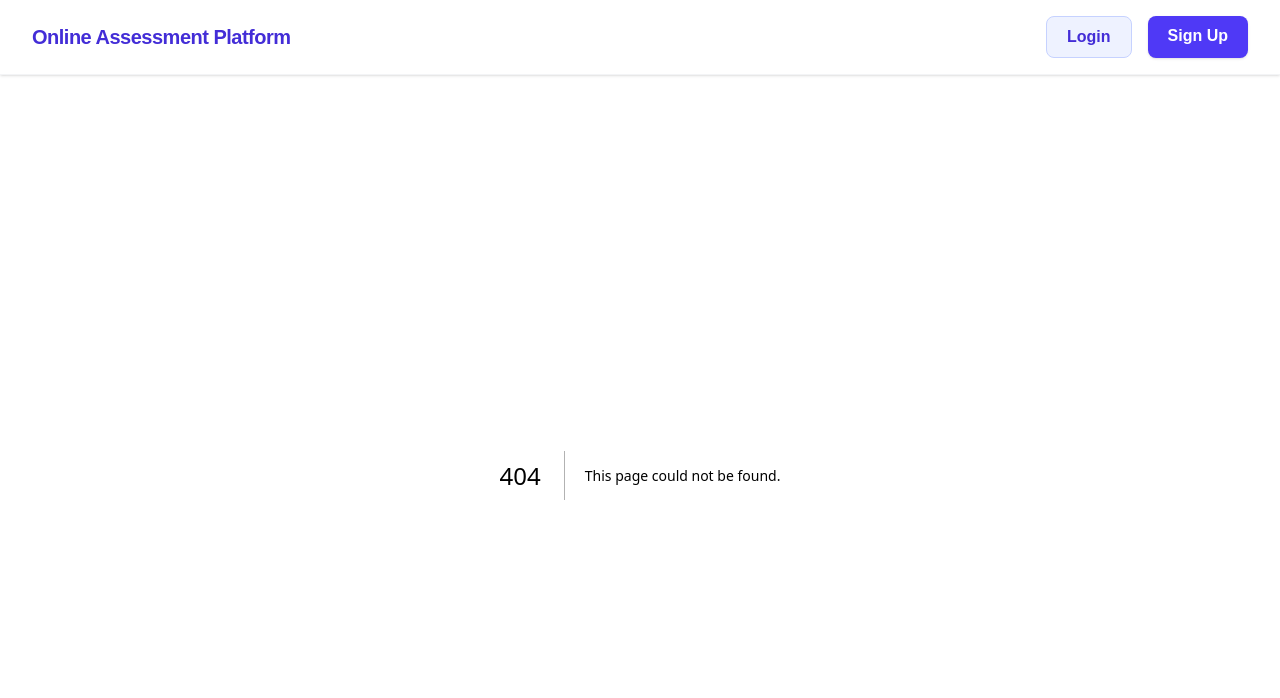
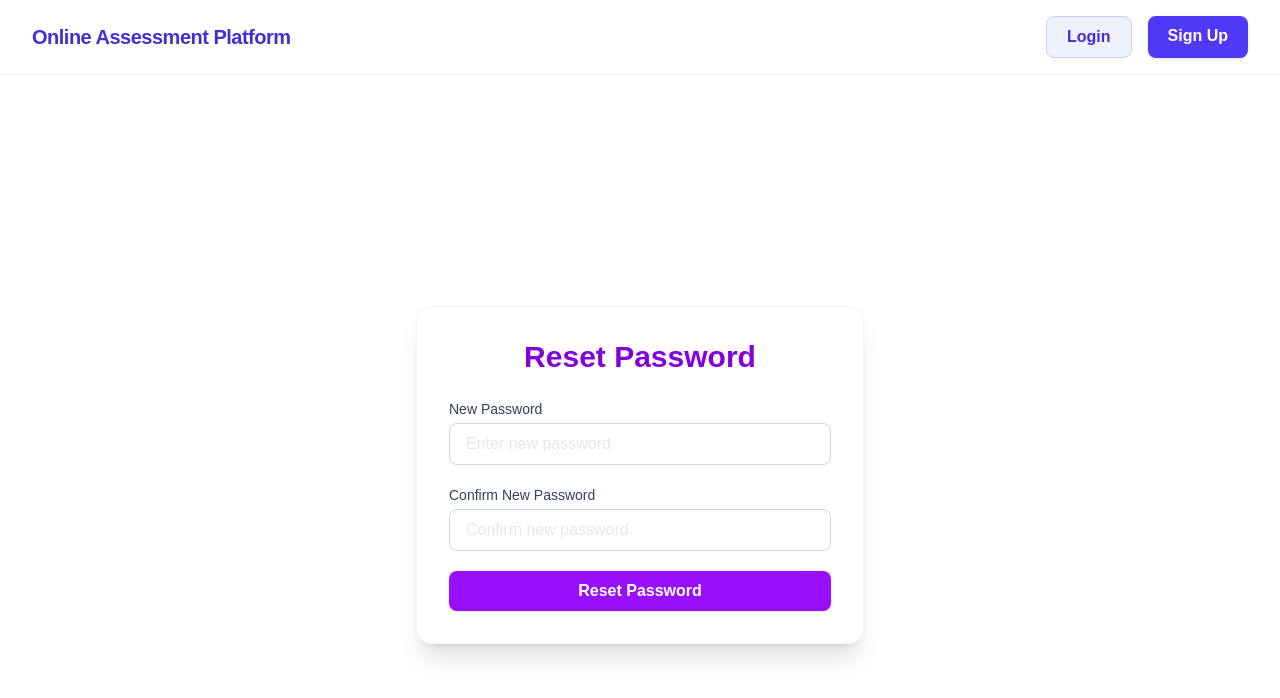
Before and after one commit to Rajkumar-robert/new-project, a Next.js app: page /reset-password in a window 1280 px wide. Before the commit this address had no page. Shown: the top 698 px of the page. Built offline with nearby package versions, Linux system fonts and the light colour scheme; no server answers.

Commit message:
Feat: Implement ResetPasswordPage with password validation and reset functionality

```diff
--- /dev/null
+++ b/app/reset-password/page.js
@@ -0,0 +1,103 @@
+"use client";
+
+import { useState } from "react";
+import { passwordResetComplete } from "../api/auth";
+
+export default function ResetPasswordPage() {
+  const [form, setForm] = useState({ password: "", confirmPassword: "" });
+  const [error, setError] = useState("");
+  const [success, setSuccess] = useState(false);
+
+  function validatePassword(password) {
+    return /^(?=.*[a-z])(?=.*[A-Z])(?=.*\d)(?=.*[!@#$%^&*()_+\-=[\]{};':"\\|,.<>/?]).{8,}$/.test(password);
+  }
+
+  const handleChange = (e) =>
+    setForm({ ...form, [e.target.name]: e.target.value });
+
+  const handleSubmit = async (e) => {
+    e.preventDefault();
+    setError("");
+    if (form.password !== form.confirmPassword) {
+      setError("Passwords do not match");
+      return;
+    }
+    if (!validatePassword(form.password)) {
+      setError("Password must be at least 8 characters, include upper and lowercase, a number, and a special character.");
+      return;
+    }
+    try {
+      // You need to get token and uidb64 from query params or state
+      const urlParams = new URLSearchParams(window.location.search);
+      const token = urlParams.get("token");
+      const uidb64 = urlParams.get("uidb64");
+      const res = await passwordResetComplete({
+        password: form.password,
+        confirmPassword: form.confirmPassword,
+        token,
+        uidb64
+      });
+      if (res.success) {
+        setSuccess(true);
+      } else {
+        setError(res.message || "Failed to reset password");
+      }
+    } catch (err) {
+      setError("Error resetting password");
+    }
+  };
+
+  if (success) {
+    return (
+      <div className="min-h-screen flex items-center justify-center bg-white py-8 px-4">
+        <div className="w-full max-w-md bg-white rounded-2xl shadow-xl p-8 border border-gray-100 text-center">
+          <h2 className="text-2xl font-bold text-green-700 mb-4">Password Reset Successful!</h2>
+          <p className="text-gray-700">You can now log in with your new password.</p>
+        </div>
+      </div>
+    );
+  }
+
+  return (
+    <div className="min-h-screen flex items-center justify-center bg-white py-8 px-4">
+      <div className="w-full max-w-md bg-white rounded-2xl shadow-xl p-8 border border-gray-100">
+        <h2 className="text-3xl font-bold text-center text-purple-700 mb-6">Reset Password</h2>
+        {error && <p className="text-red-500 text-center mb-2">{error}</p>}
+        <form onSubmit={handleSubmit} className="space-y-5">
+          <div>
+            <label htmlFor="password" className="block text-sm font-medium text-gray-700 mb-1">New Password</label>
+            <input
+              id="password"
+              type="password"
+              name="password"
+              placeholder="Enter new password"
+              value={form.password}
+              onChange={handleChange}
+              required
+              className="w-full px-4 py-2 text-black placeholder:text-gray-200 border border-gray-300 rounded-lg focus:outline-none focus:ring-2 focus:ring-purple-400 focus:border-purple-400 transition"
+            />
+          </div>
+          <div>
+            <label htmlFor="confirmPassword" className="block text-sm font-medium text-gray-700 mb-1">Confirm New Password</label>
+            <input
+              id="confirmPassword"
+              type="password"
+              name="confirmPassword"
+              placeholder="Confirm new password"
+              value={form.confirmPassword}
+              onChange={handleChange}
+              required
+              className="w-full px-4 py-2 text-black placeholder:text-gray-200 border border-gray-300 rounded-lg focus:outline-none focus:ring-2 focus:ring-purple-400 focus:border-purple-400 transition"
+            />
+          </div>
+          <button
+            type="submit"
+            className="w-full bg-purple-600 hover:bg-purple-700 text-white font-semibold py-2 rounded-lg shadow transition"
+          >
+            Reset Password
+          </button>
+        </form>
+      </div>
+    </div>
+  );
+}
```
